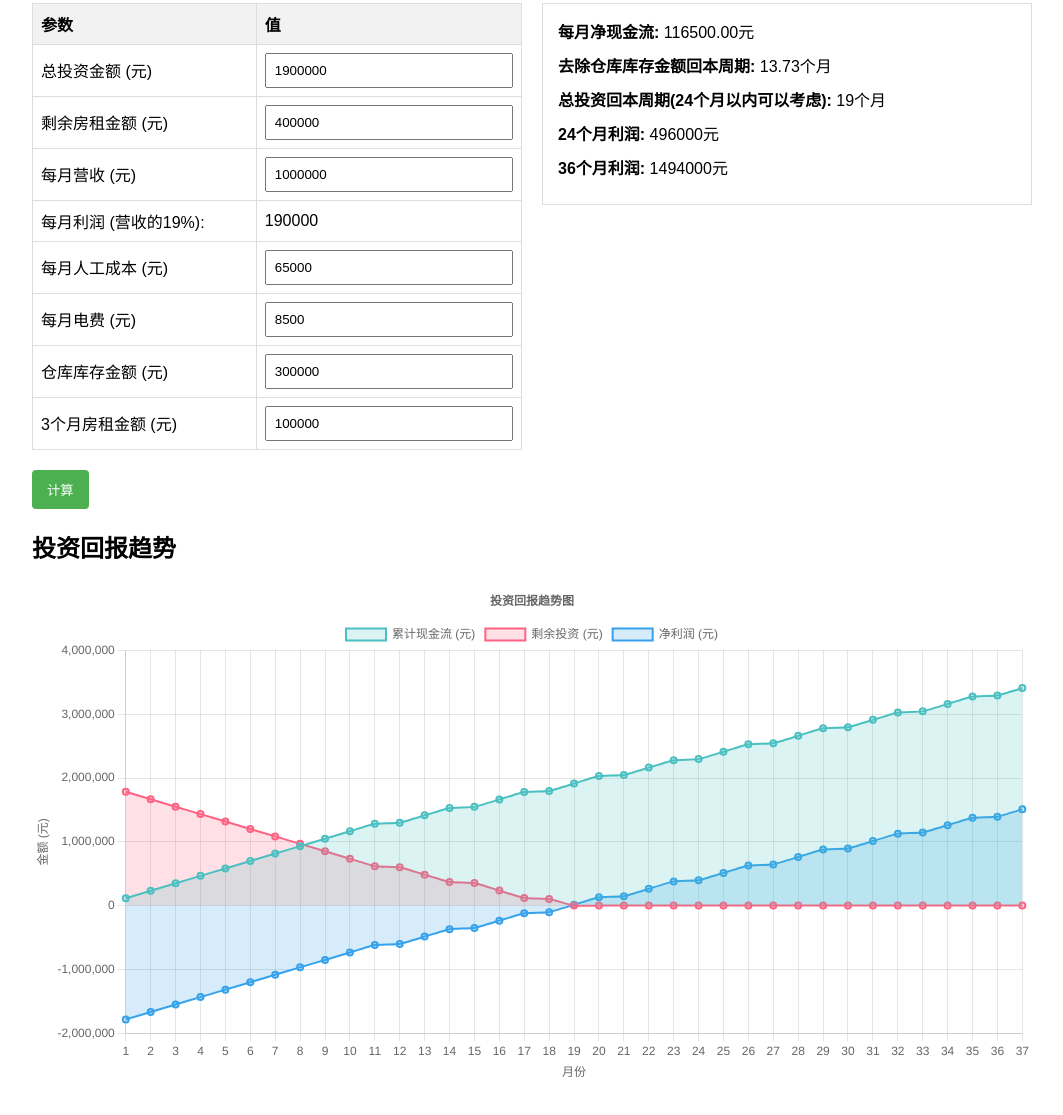
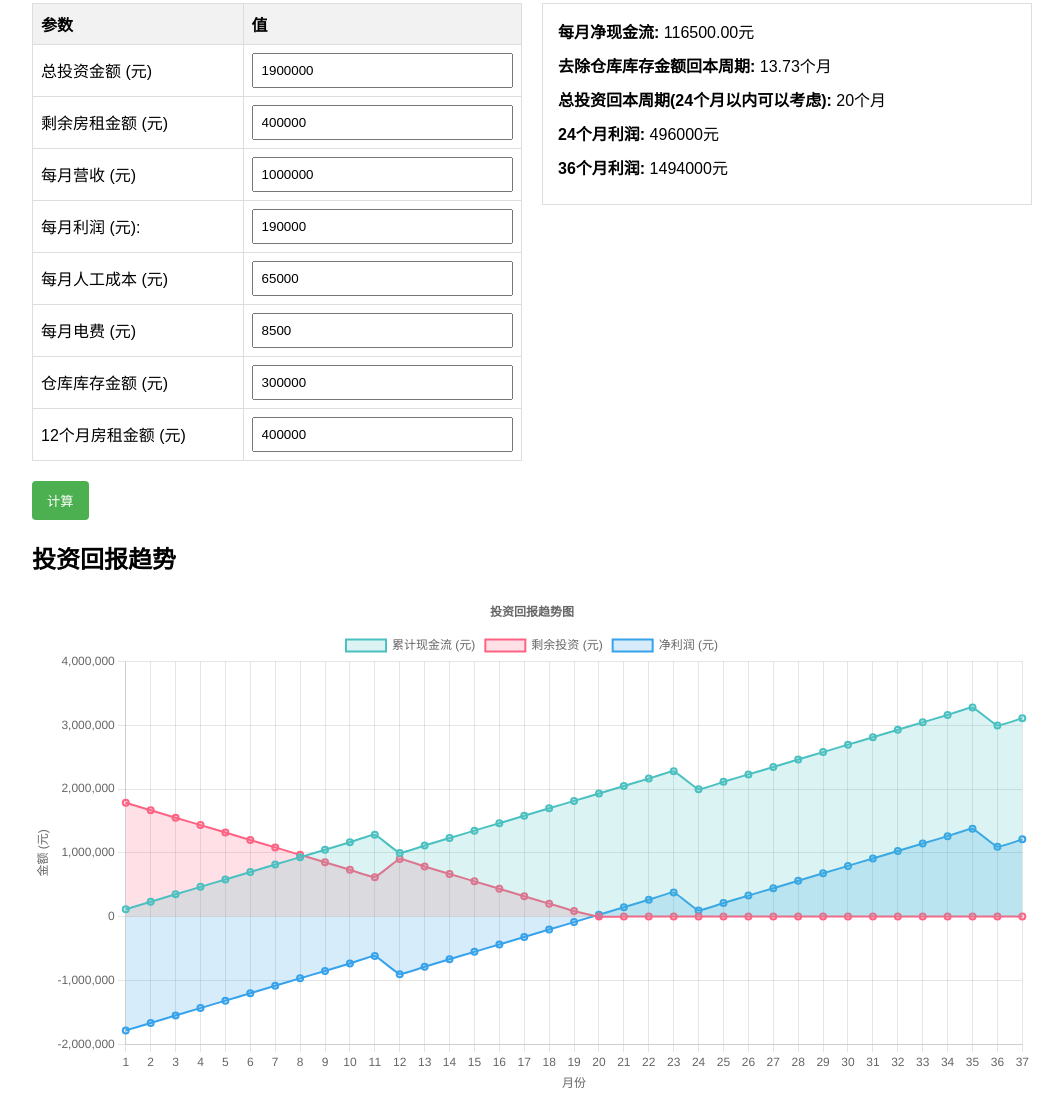
Before and after one commit to Tongglen/hxlzym, a plain HTML site: page index.html in a window 1280 px wide. Shown: the part 181-1296 px from the top of the page, without its empty margins (108-1171 px from the left). Drawn offline with nearby package versions, Linux system fonts and the light colour scheme.

Commit message:
Update index.html
修改

```diff
--- a/index.html
+++ b/index.html
@@ -106,10 +106,12 @@
           </tr>
 
           <tr>
-            <td>每月利润 (营收的19%):</td>
-            <!-- 每月利润 (营收的19%) 不可编辑，需要计算-->
+            <td>每月利润 (元):</td>
             <td>
-              <span id="monthlyProfit"></span>
+              <input
+                type="number"
+                id="monthlyProfit"
+                value="190000" />
             </td>
           </tr>
           <tr>
@@ -140,12 +142,12 @@
             </td>
           </tr>
           <tr>
-            <td>3个月房租金额 (元)</td>
+            <td>12个月房租金额 (元)</td>
             <td>
               <input
                 type="number"
-                id="rentPerQuarter"
-                value="100000" /> <!-- 原每年40万，改为每3个月10万 -->
+                id="rentPerYear"
+                value="400000" />
             </td>
           </tr>
         </table>
@@ -183,7 +185,7 @@
        * @param {number} monthlyProfit - 每月利润
        * @returns {Object} 包含两种回本周期和现金流数据的对象
        */
-      function calculatePaybackPeriod(totalInvestment, remainingRent, monthlyProfit, monthlyRevenue, monthlyLaborCost, monthlyElectricity, inventoryValue, rentPerQuarter) {
+      function calculatePaybackPeriod(totalInvestment, remainingRent, monthlyProfit, monthlyRevenue, monthlyLaborCost, monthlyElectricity, inventoryValue, rentPerYear) {
         // 计算每月净现金流
 
         const monthlyNetCashFlow = monthlyProfit - monthlyLaborCost - monthlyElectricity
@@ -195,7 +197,7 @@
         let paybackPeriodWithoutInventory = adjustedTotalInvestment / monthlyNetCashFlow
 
         // 计算剩余房租能用多少个月
-        const monthlyRentCost = rentPerQuarter / 3  // 修改为每3个月计算
+        const monthlyRentCost = rentPerYear / 12
         let monthsOfRemainingRent = remainingRent / monthlyRentCost
 
         // 计算总投资回本周期（考虑房租补充）和现金流趋势
@@ -221,12 +223,12 @@
             profit36Months = cumulativeCash
           }
 
-          // 如果剩余房租用完，需要补充3个月房租
+          // 如果剩余房租用完，需要补充12个月房租
           if (months >= monthsOfRemainingRent) {
-            remainingInvestment += rentPerQuarter
-            monthsOfRemainingRent += 3  // 补充后延长3个月
-            // 现金流减少3个月房租
-            cumulativeCash -= rentPerQuarter
+            remainingInvestment += rentPerYear
+            monthsOfRemainingRent += 12 // 补充后延长12个月
+            // 现金流增加12个月房租
+            cumulativeCash -= rentPerYear
           }
 
           remainingInvestment -= monthlyNetCashFlow
@@ -266,16 +268,16 @@
         const monthlyLaborCost = parseFloat(document.getElementById('monthlyLaborCost').value)
         const monthlyElectricity = parseFloat(document.getElementById('monthlyElectricity').value)
         const inventoryValue = parseFloat(document.getElementById('inventoryValue').value)
-        const rentPerQuarter = parseFloat(document.getElementById('rentPerQuarter').value)  // 改为每3个月房租
-        const monthlyProfit = monthlyRevenue * 0.19
+        const rentPerYear = parseFloat(document.getElementById('rentPerYear').value)
+        const monthlyProfit = parseFloat(document.getElementById('monthlyProfit').value)
 
         // 计算结果
-        const result = calculatePaybackPeriod(totalInvestment, remainingRent, monthlyProfit, monthlyRevenue, monthlyLaborCost, monthlyElectricity, inventoryValue, rentPerQuarter)
+        const result = calculatePaybackPeriod(totalInvestment, remainingRent, monthlyProfit, monthlyRevenue, monthlyLaborCost, monthlyElectricity, inventoryValue, rentPerYear)
 
         // 显示结果
 
         document.getElementById('monthlyNetCashFlow').textContent = result.monthlyNetCashFlow
-        document.getElementById('monthlyProfit').textContent = monthlyProfit
+        // 删除document.getElementById('monthlyProfit').textContent = monthlyProfit这行
         document.getElementById('paybackPeriodWithoutInventory').textContent = result.paybackPeriodWithoutInventory
         document.getElementById('totalPaybackPeriod').textContent = result.totalPaybackPeriod
         document.getElementById('profit24Months').textContent = result.profit24Months - totalInvestment + '元'
```
